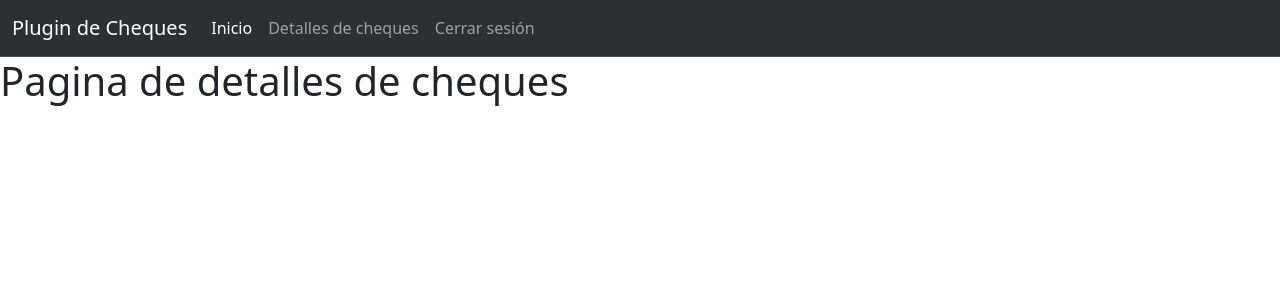
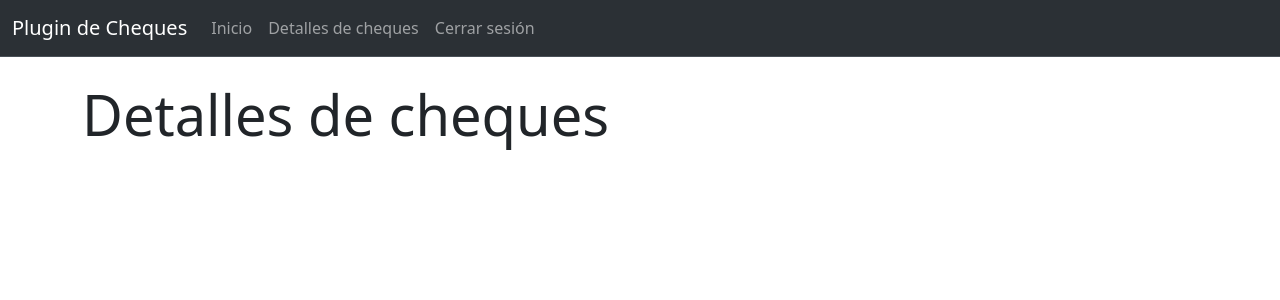
Before and after one commit to mariosuarezDEV/SoftRestaurant-Plugin, a Django app: page /cheques/detalles/ in a window 1280 px wide. Shown: the top 300 px of the page. Run offline with Django 4.2, Linux system fonts and the light colour scheme.

Commit message:
Diseño de la pagina de 'Detalle cheques'

```diff
--- a/Backend/cheques/templates/ChequesDetalles.html
+++ b/Backend/cheques/templates/ChequesDetalles.html
@@ -10,9 +10,23 @@
     {% extends 'layouts/Navegacion.html' %}
 
     {% block contenido %}
-        <h1>
-        Pagina de detalles de cheques
-        </h1>
+        <div class="container">
+            <div class="row">
+                <div class="col-12 col-md-6">
+                    <h1 class="display-4">
+                        Detalles de cheques
+                    </h1>
+                </div>
+                <div class="row">
+                    <div class="col-12">
+                        <!-- Filtrar los datos por fecha -->
+                    </div>
+            </div>
+        </div>
+
+
+        <script src="https://cdn.jsdelivr.net/npm/bootstrap@5.3.3/dist/js/bootstrap.bundle.min.js" integrity="sha384-YvpcrYf0tY3lHB60NNkmXc5s9fDVZLESaAA55NDzOxhy9GkcIdslK1eN7N6jIeHz" crossorigin="anonymous"></script>
+  </body>
     {% endblock %}
 </body>
 </html>
--- a/Backend/cheques/templates/layouts/Navegacion.html
+++ b/Backend/cheques/templates/layouts/Navegacion.html
@@ -1,4 +1,4 @@
-<nav class="navbar navbar-expand-lg bg-body-tertiary bg-dark border-bottom border-body" data-bs-theme="dark">
+<nav class="navbar navbar-expand-lg bg-body-tertiary bg-dark border-bottom border-body mb-4" data-bs-theme="dark">
     <div class="container-fluid">
         <a class="navbar-brand" href="{% url 'ChequesIndex' %}">Plugin de Cheques</a>
         <button class="navbar-toggler" type="button" data-bs-toggle="collapse" data-bs-target="#navbarNav" aria-controls="navbarNav" aria-expanded="false" aria-label="Toggle navigation">
@@ -7,10 +7,10 @@
         <div class="collapse navbar-collapse" id="navbarNav">
             <ul class="navbar-nav">
                 <li class="nav-item">
-                    <a class="nav-link active" aria-current="page" href="{% url 'ChequesIndex' %}">Inicio</a>
+                    <a class="nav-link" aria-current="page" href="{% url 'ChequesIndex' %}">Inicio</a>
                 </li>
                 <li class="nav-item">
-                    <a class="nav-link" href="#">Detalles de cheques</a>
+                    <a class="nav-link" href="{% url 'ChequesDetalles'  %}">Detalles de cheques</a>
                 </li>
                 <li class="nav-item">
                     <a class="nav-link" href="#">Cerrar sesión</a>
```
